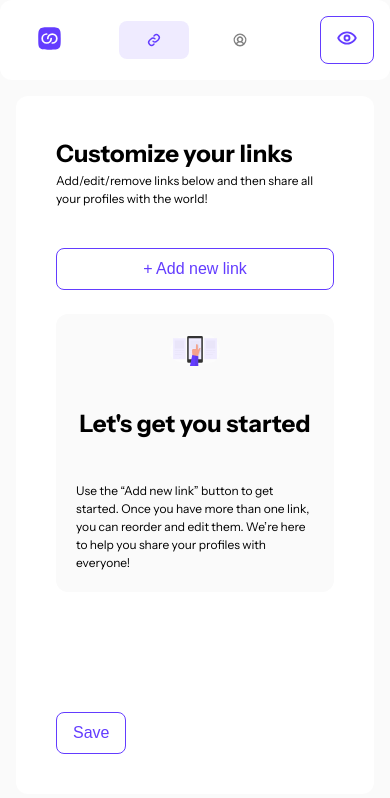
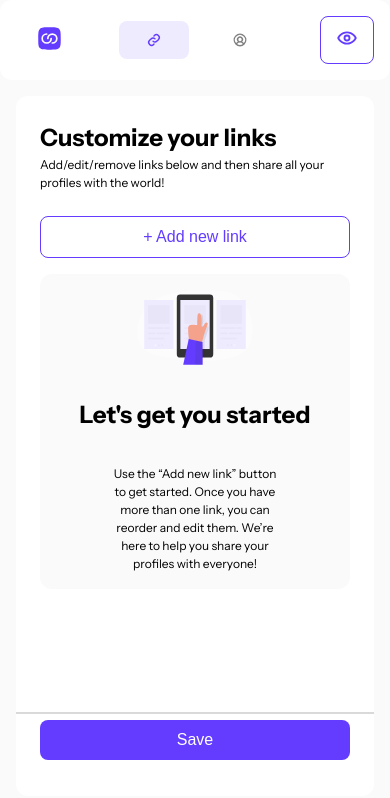
Before and after one commit to hellodajana/devlinks, a React (Vite) app in the folder client/: page / in a window 390 px wide. Shown: the top 798 px of the page. Built offline with nearby package versions, Linux system fonts and the light colour scheme.

Commit message:
Mobile view

```diff
--- a/client/src/components/CustomizeLinks.tsx
+++ b/client/src/components/CustomizeLinks.tsx
@@ -1,6 +1,6 @@
 const CustomizeLinks = () => {
   return (
-    <div className="customize-links">
+    <div className="get-started-wrapper">
       <h2>Customize Links</h2>
     </div>
   );
--- a/client/src/components/GettingStarted.tsx
+++ b/client/src/components/GettingStarted.tsx
@@ -3,7 +3,7 @@ import GetStarted from "../assets/illustration-empty.svg";
 const GettingStarted = () => {
   return (
     <div className="get-started-wrapper">
-      <img className="logo" src={GetStarted} alt="logo" />
+      <img className="get-started-img" src={GetStarted} alt="logo" />
       <h1>Let's get you started</h1>
       <p>
         Use the “Add new link” button to get started. Once you have more than
--- a/client/src/dashboard/Links.tsx
+++ b/client/src/dashboard/Links.tsx
@@ -30,6 +30,7 @@ const Links = () => {
           className="secondary"
           type="button"
           onClick={handleCustomizeLink}
+          Image={null}
         />
       </div>
       {!showLinks ? <GettingStarted /> : linkComponents}
--- a/client/src/pages/Home.tsx
+++ b/client/src/pages/Home.tsx
@@ -8,11 +8,14 @@ const Home = () => {
       <div className="card card-1">
         <PhoneShape />
       </div>
-      <div className="card card-2">
-        <Links />
-      </div>
-      <div className="card card-3">
-        <Button text="Save" className="secondary" type="button" />
+      <div className="card card-links">
+        <div className="card-2">
+          <Links />
+        </div>
+        <hr className="breakpoint" />
+        <div className="card-3">
+          <Button text="Save" className="primary" type="button" Image={null} />
+        </div>
       </div>
     </main>
   );
--- a/client/src/styles/gettingstarted.scss
+++ b/client/src/styles/gettingstarted.scss
@@ -1,19 +1,28 @@
 .get-started-wrapper {
   display: flex;
   flex-direction: column;
-  gap: 40px;
+  gap: 2rem;
   align-items: center;
-  justify-content: center;
   background-color: $light-gray;
-  padding: 20px;
-  margin: 24px 0 40px 0;
+  padding: 1rem;
   border-radius: 12px;
-  height: 100%;
+
+  p {
+    text-align: center;
+    width: 60%;
+  }
 }
 
 .text-wrapper {
   align-self: flex-start;
   justify-self: flex-start;
   gap: 1rem;
-  margin-bottom: 40px;
 }
+
+.get-started-img {
+  width: auto;
+
+  @include phone {
+    height: 75px;
+  }
+}
--- a/client/src/styles/home.scss
+++ b/client/src/styles/home.scss
@@ -1,8 +1,5 @@
 .main-container {
-  display: grid;
-  grid-template-columns: 1fr 3fr;
-  grid-template-rows: 5fr 1fr;
-  grid-template-areas: "card1 card2" "card1 card3";
+  display: flex;
   column-gap: 2rem;
   row-gap: 0.5rem;
 
@@ -10,15 +7,25 @@
     display: block;
   }
 
+  @include tablet {
+    display: block;
+  }
+
   .card {
     background-color: $white;
-    padding: 40px;
+    min-height: 700px;
+    border-radius: 12px;
+  }
+
+  .card-links {
+    display: grid;
+    grid-template-rows: 4fr 0 0.5fr;
+    gap: 0.5rem;
+    width: 100%;
   }
 
   .card-1 {
-    grid-area: card1;
-    border-radius: 12px;
-
+    padding: 40px;
     @include phone {
       display: none;
     }
@@ -29,19 +36,34 @@
   }
 
   .card-2 {
-    grid-area: card2;
-    border-radius: 12px 12px 0 0;
+    padding: 40px;
+
+    @include phone {
+      padding: 24px;
+    }
+
     button {
       width: 100%;
+      margin: 24px 0 16px 0;
     }
   }
 
   .card-3 {
-    grid-area: card3;
-    border-radius: 0 0 12px 12px;
+    position: relative;
+
+    @include phone {
+      margin: 0 24px;
+    }
 
     button {
-      left: 0;
+      width: 20%;
+      position: absolute;
+      right: 0;
+      margin: 1rem;
+      @include phone {
+        width: 100%;
+        margin: 0;
+      }
     }
   }
 }
```
